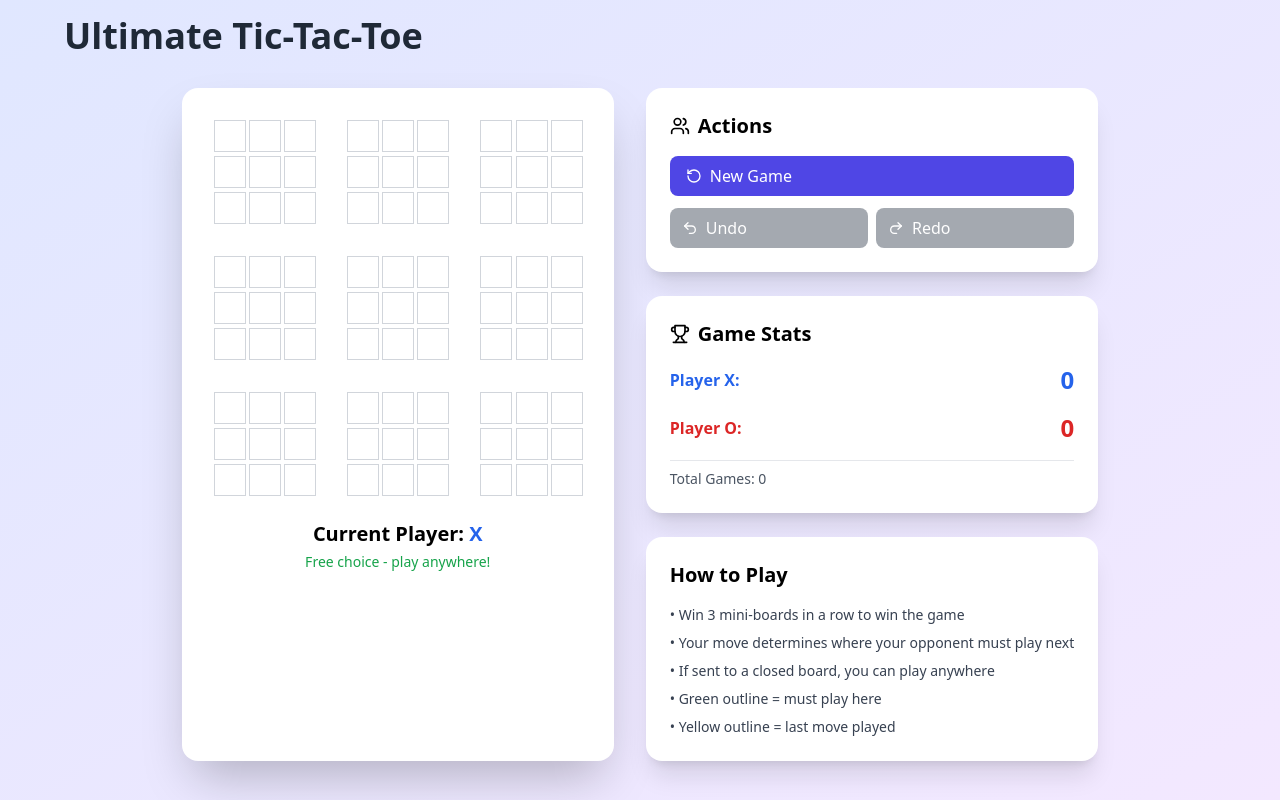
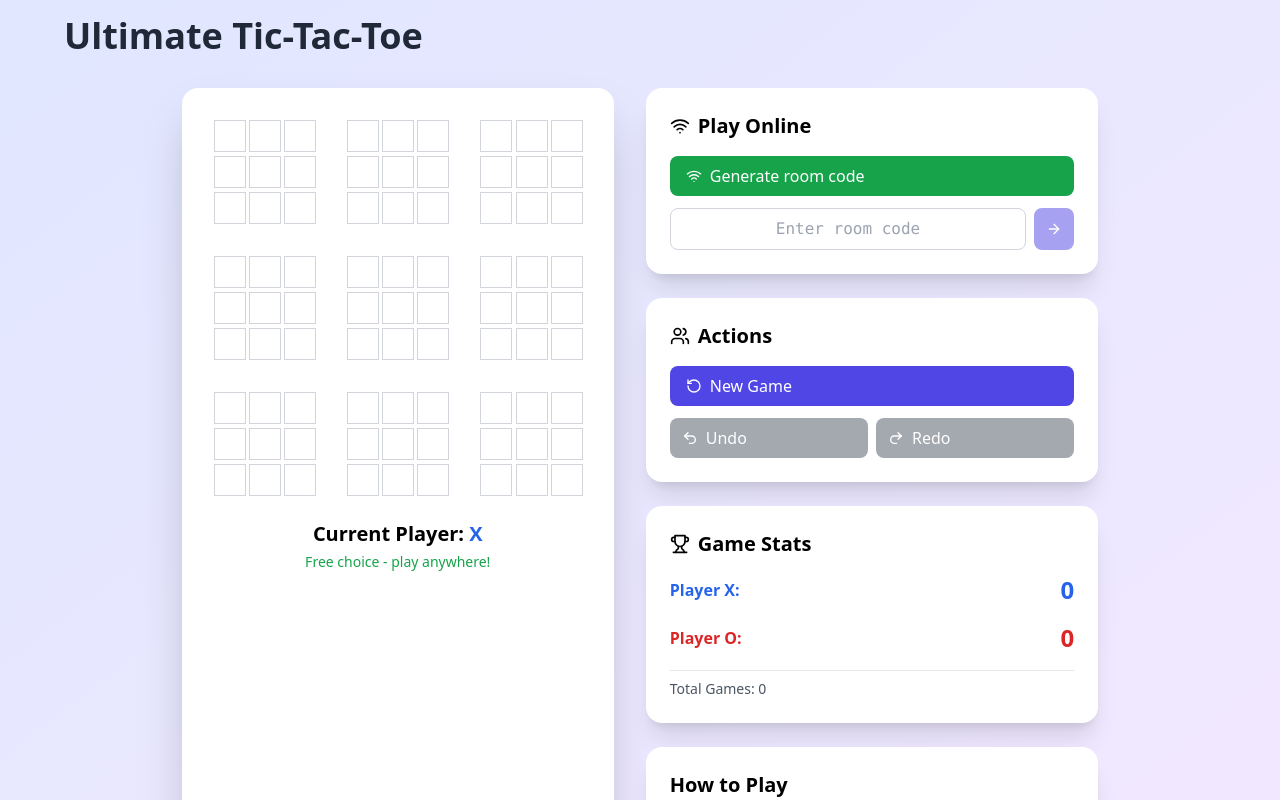
Before and after one commit to thelmn/ultimate-tictactoe, a Next.js app: page / in a window 1280 px wide. Shown: the top 800 px of the page. Built offline with nearby package versions, Linux system fonts and the light colour scheme.

Commit message:
play online ui

```diff
--- a/components/UltimateTicTacToe.tsx
+++ b/components/UltimateTicTacToe.tsx
@@ -1,7 +1,7 @@
 "use client";
 
 import React, { useState, useCallback, useEffect } from 'react';
-import { RotateCcw, Undo2, Redo2, Trophy, Users, Menu, X } from 'lucide-react';
+import { RotateCcw, Undo2, Redo2, Trophy, Users, Menu, X, Copy, ArrowRight, Wifi, WifiOff } from 'lucide-react';
 
 type GameState = {
   boards: (string | null)[][];
@@ -28,6 +28,12 @@ const UltimateTicTacToe = () => {
   const [historyIndex, setHistoryIndex] = useState(-1);
   const [animatingCells, setAnimatingCells] = useState(new Set());
   const [isSidebarOpen, setIsSidebarOpen] = useState(true);
+
+  // Online multiplayer states
+  const [roomCode, setRoomCode] = useState('');
+  const [inputCode, setInputCode] = useState('');
+  const [isConnected, setIsConnected] = useState(false);
+  const [connectedRoomCode, setConnectedRoomCode] = useState('');
 
   // Check for three in a row
   const checkWinner = (board: (string | null)[]) => {
@@ -202,6 +208,46 @@ const UltimateTicTacToe = () => {
     return classes;
   };
 
+  // Generate random 6-character room code
+  const generateRoomCode = () => {
+    const chars = 'ABCDEFGHJKLMNPQRSTUVWXYZ23456789'; // Excluding confusing chars like I, O, 0, 1
+    let code = '';
+    for (let i = 0; i < 6; i++) {
+      code += chars.charAt(Math.floor(Math.random() * chars.length));
+    }
+    setRoomCode(code);
+  };
+
+  // Copy room code to clipboard
+  const copyToClipboard = async () => {
+    try {
+      await navigator.clipboard.writeText(roomCode);
+    } catch (err) {
+      // Fallback for older browsers
+      const textArea = document.createElement('textarea');
+      textArea.value = roomCode;
+      document.body.appendChild(textArea);
+      textArea.select();
+      document.execCommand('copy');
+      document.body.removeChild(textArea);
+    }
+  };
+
+  // Connect to room (demo functionality)
+  const connectToRoom = () => {
+    const codeToConnect = roomCode || inputCode;
+    setConnectedRoomCode(codeToConnect);
+    setIsConnected(true);
+  };
+
+  // Disconnect from room
+  const disconnectFromRoom = () => {
+    setIsConnected(false);
+    setConnectedRoomCode('');
+    setRoomCode('');
+    setInputCode('');
+  };
+
   // Get mini-board classes
   const getMiniBoardClasses = (miniBoardIndex: number) => {
     const isActive = activeMiniBoard === null || activeMiniBoard === miniBoardIndex;
@@ -256,6 +302,68 @@ const UltimateTicTacToe = () => {
 
               {/* Modal Content */}
               <div className="p-4 space-y-6">
+                {/* Play Online Panel */}
+                <div className="bg-white bg-opacity-80 backdrop-blur-sm rounded-2xl p-6 shadow-lg">
+                  <h3 className="text-xl font-bold mb-4 flex items-center gap-2 text-gray-800">
+                    <Wifi className="w-5 h-5" />
+                    Play Online
+                  </h3>
+                  {!isConnected ? (
+                    <div className="space-y-3">
+                      {/* Generate Room Code */}
+                      <button
+                        onClick={roomCode ? copyToClipboard : generateRoomCode}
+                        className="w-full flex items-center gap-2 bg-green-600 text-white px-4 py-3 rounded-lg hover:bg-green-700 transition-colors text-lg"
+                      >
+                        {roomCode ? (
+                          <>
+                            <Copy className="w-5 h-5" />
+                            {roomCode}
+                          </>
+                        ) : (
+                          <>
+                            <Wifi className="w-5 h-5" />
+                            Generate room code
+                          </>
+                        )}
+                      </button>
+
+                      {/* Enter Room Code */}
+                      <div className="flex gap-2">
+                        <input
+                          type="text"
+                          placeholder="Enter room code"
+                          value={inputCode}
+                          onChange={(e) => setInputCode(e.target.value.toUpperCase().slice(0, 6))}
+                          className="flex-1 px-3 py-3 border border-gray-300 rounded-lg focus:outline-none focus:ring-2 focus:ring-indigo-500 text-center font-mono text-lg"
+                          maxLength={6}
+                        />
+                        <button
+                          onClick={connectToRoom}
+                          disabled={inputCode.length !== 6 && !roomCode}
+                          className="px-4 py-3 bg-indigo-600 text-white rounded-lg hover:bg-indigo-700 disabled:opacity-50 disabled:cursor-not-allowed transition-colors"
+                        >
+                          <ArrowRight className="w-5 h-5" />
+                        </button>
+                      </div>
+                    </div>
+                  ) : (
+                    <div className="space-y-3">
+                      <div className="text-center py-2">
+                        <span className="text-green-600 font-semibold">Connected to room </span>
+                        <span className="font-mono text-lg font-bold">{connectedRoomCode}</span>
+                      </div>
+                      <button
+                        onClick={disconnectFromRoom}
+                        className="w-full flex items-center gap-2 bg-red-600 text-white px-4 py-3 rounded-lg hover:bg-red-700 transition-colors"
+                      >
+                        <WifiOff className="w-5 h-5" />
+                        Disconnect
+                      </button>
+                    </div>
+                  )}
+                </div>
+
                 {/* Action Panel */}
                 <div className="bg-white bg-opacity-80 backdrop-blur-sm rounded-2xl p-6 shadow-lg">
                   <h3 className="text-xl font-bold mb-4 flex items-center gap-2 text-gray-800">
@@ -390,6 +498,68 @@ const UltimateTicTacToe = () => {
 
           {/* Medium+ Screens Sidebar - Always Visible */}
           <div className="hidden md:flex flex-col space-y-6">
+            {/* Play Online Panel */}
+            <div className="bg-white rounded-2xl shadow-xl p-6 min-w-64">
+              <h3 className="text-xl font-bold mb-4 flex items-center gap-2">
+                <Wifi className="w-5 h-5" />
+                Play Online
+              </h3>
+              {!isConnected ? (
+                <div className="space-y-3">
+                  {/* Generate Room Code */}
+                  <button
+                    onClick={roomCode ? copyToClipboard : generateRoomCode}
+                    className="w-full flex items-center gap-2 bg-green-600 text-white px-4 py-2 rounded-lg hover:bg-green-700 transition-colors"
+                  >
+                    {roomCode ? (
+                      <>
+                        <Copy className="w-4 h-4" />
+                        {roomCode}
+                      </>
+                    ) : (
+                      <>
+                        <Wifi className="w-4 h-4" />
+                        Generate room code
+                      </>
+                    )}
+                  </button>
+
+                  {/* Enter Room Code */}
+                  <div className="flex gap-2">
+                    <input
+                      type="text"
+                      placeholder="Enter room code"
+                      value={inputCode}
+                      onChange={(e) => setInputCode(e.target.value.toUpperCase().slice(0, 6))}
+                      className="flex-1 px-3 py-2 border border-gray-300 rounded-lg focus:outline-none focus:ring-2 focus:ring-indigo-500 text-center font-mono"
+                      maxLength={6}
+                    />
+                    <button
+                      onClick={connectToRoom}
+                      disabled={inputCode.length !== 6 && !roomCode}
+                      className="px-3 py-2 bg-indigo-600 text-white rounded-lg hover:bg-indigo-700 disabled:opacity-50 disabled:cursor-not-allowed transition-colors"
+                    >
+                      <ArrowRight className="w-4 h-4" />
+                    </button>
+                  </div>
+                </div>
+              ) : (
+                <div className="space-y-3">
+                  <div className="text-center py-2">
+                    <span className="text-green-600 font-semibold">Connected to room </span>
+                    <span className="font-mono font-bold">{connectedRoomCode}</span>
+                  </div>
+                  <button
+                    onClick={disconnectFromRoom}
+                    className="w-full flex items-center gap-2 bg-red-600 text-white px-4 py-2 rounded-lg hover:bg-red-700 transition-colors"
+                  >
+                    <WifiOff className="w-4 h-4" />
+                    Disconnect
+                  </button>
+                </div>
+              )}
+            </div>
+
             {/* Action Panel */}
             <div className="bg-white rounded-2xl shadow-xl p-6 min-w-64">
               <h3 className="text-xl font-bold mb-4 flex items-center gap-2">
```
